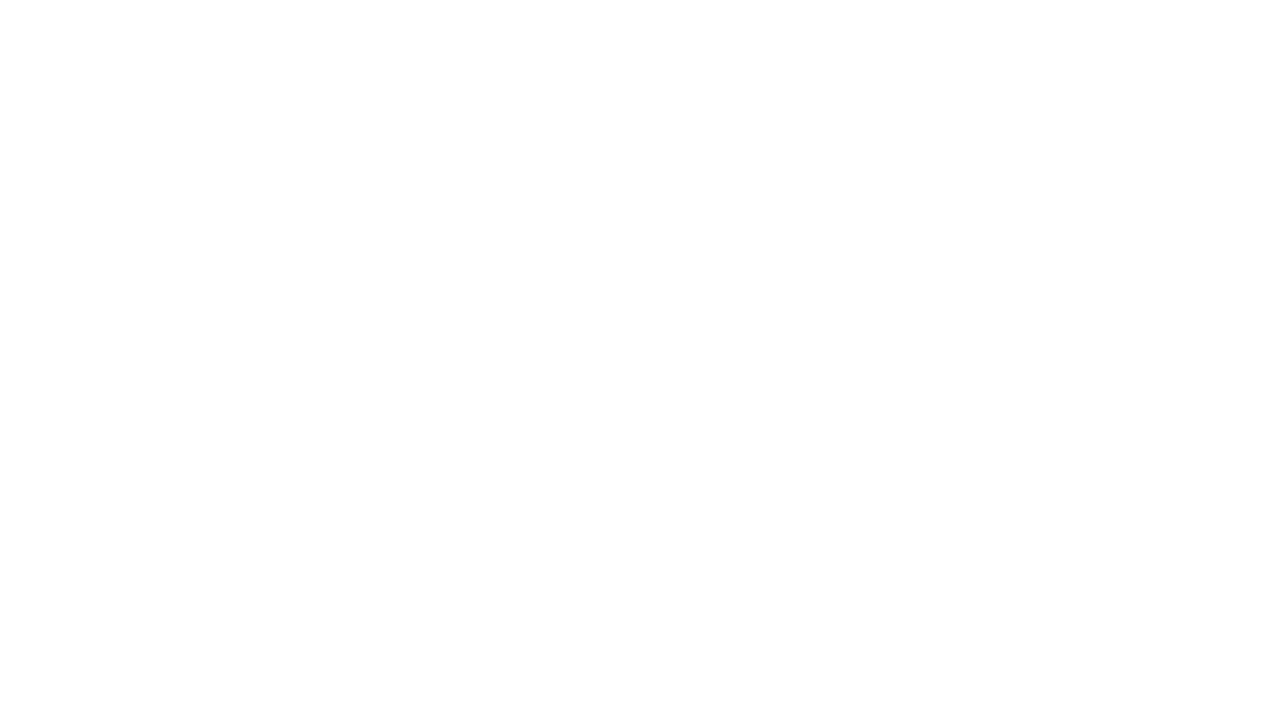
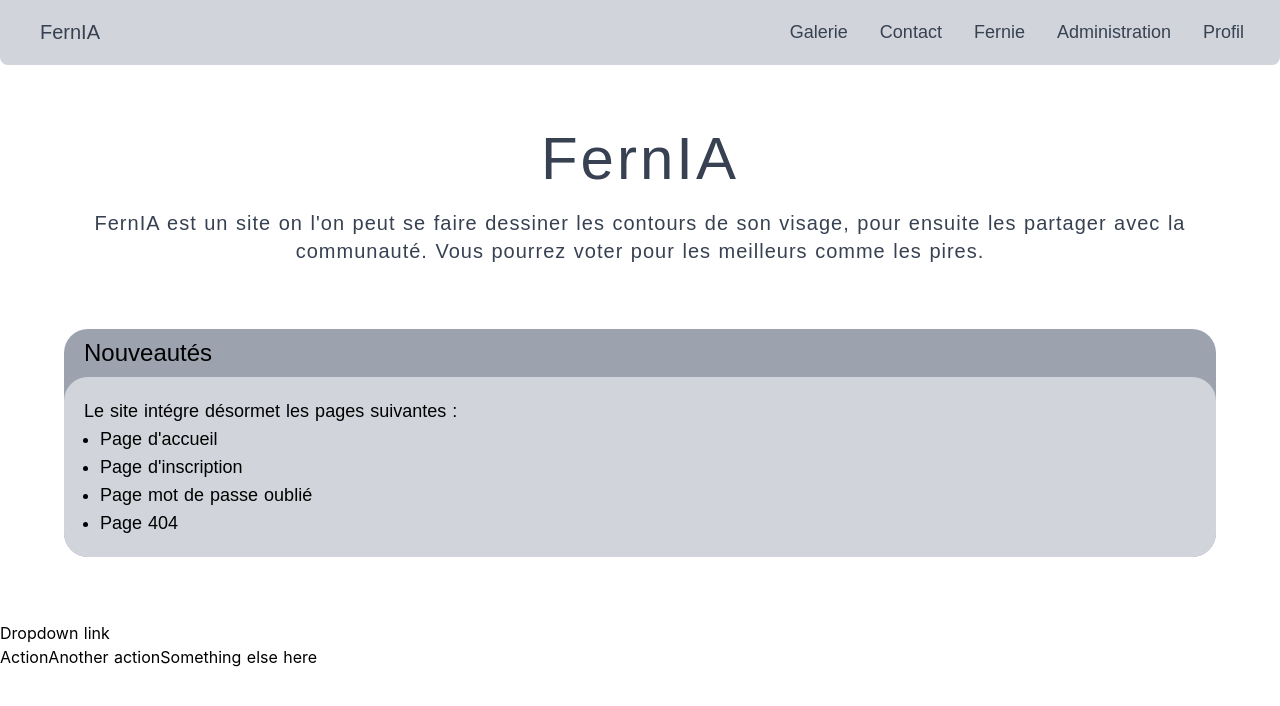
Before and after one commit to zayfix/nuxtjs, a Nuxt app: page /accueil in a window 1280 px wide. Before the commit this address had no page. Shown: the top 706 px of the page. Built offline with nearby package versions, Linux system fonts and the light colour scheme.

Commit message:
add Accueil page and modification navbar

```diff
--- a/components/navbar.vue
+++ b/components/navbar.vue
@@ -1,10 +1,10 @@
 <template>
-  <nav class="relative flex flex-wrap items-center justify-between px-2 py-3 bg-gray-300 mb-3 font-Quicksand">
+  <nav class="relative flex flex-wrap items-center justify-between px-2 py-3 bg-gray-300 mb-3 font-Quicksand rounded-b-lg">
     <div class="container px-4 mx-auto flex flex-wrap items-center justify-between">
       <div class="w-full relative flex justify-between lg:w-auto  px-4 lg:static lg:block lg:justify-start">
-        <a class="text-sm leading-relaxed inline-block mr-4 py-2 text-xl font-medium whitespace-nowrap text-white text-gray-700" href="#pablo">
+        <NuxtLink to="/accueil" class="text-sm leading-relaxed inline-block  text-xl font-medium whitespace-nowrap text-white text-gray-700">
           FernIA
-        </a>
+        </NuxtLink>
         <button class="text-white cursor-pointer text-xl leading-none px-3 py-1 border border-solid border-transparent rounded bg-transparent block lg:hidden outline-none focus:outline-none" type="button" v-on:click="toggleNavbar()">
           <svg class="w-6 h-6" xmlns="http://www.w3.org/2000/svg" fill="none" viewBox="0 0 24 24" stroke="currentColor"><path stroke-linecap="round" stroke-linejoin="round" stroke-width="2" d="M4 6h16M4 12h16M4 18h16" />
           </svg>
@@ -13,29 +13,29 @@
       <div v-bind:class="{'hidden': !showMenu, 'flex': showMenu}" class="lg:flex lg:flex-grow items-center">
         <ul class="flex flex-col lg:flex-row list-none ml-auto">
           <li class="nav-item">
-            <a class="px-3 py-2 flex items-center text-lg font-medium leading-snug text-white hover:opacity-75" href="#pablo">
+            <NuxtLink to="/galerie" class="px-3 py-2 flex items-center text-lg font-medium leading-snug text-white hover:opacity-75">
               <i class="text-lg leading-lg text-white opacity-75" /><span class="ml-2 text-gray-700">Galerie</span>
-            </a>
+            </NuxtLink>
           </li>
           <li class="nav-item">
-            <a class="px-3 py-2 flex items-center text-lg font-medium leading-snug text-white hover:opacity-75" href="#pablo">
+            <NuxtLink to="/contact" class="px-3 py-2 flex items-center text-lg font-medium leading-snug text-white hover:opacity-75">
               <i class="text-lg leading-lg text-white opacity-75" /><span class="ml-2 text-gray-700">Contact</span>
-            </a>
+            </NuxtLink>
           </li>
           <li class="nav-item">
-            <a class="px-3 py-2 flex items-center text-lg font-medium leading-snug text-white hover:opacity-75" href="#pablo">
+            <NuxtLink to="/fernie" class="px-3 py-2 flex items-center text-lg font-medium leading-snug text-white hover:opacity-75">
               <i class="text-lg leading-lg text-white opacity-75" /><span class="ml-2 text-gray-700">Fernie</span>
-            </a>
+            </NuxtLink>
           </li>
           <li class="nav-item">
-            <a class="px-3 py-2 flex items-center text-lg font-medium leading-snug text-white hover:opacity-75" href="#pablo">
+            <NuxtLink to="/administration" class="px-3 py-2 flex items-center text-lg font-medium leading-snug text-white hover:opacity-75">
               <i class="text-lg leading-lg text-white opacity-75" /><span class="ml-2 text-gray-700">Administration</span>
-            </a>
+            </NuxtLink>
           </li>
           <li class="nav-item">
-            <a class="px-3 py-2 flex items-center text-lg font-medium leading-snug text-white hover:opacity-75" href="#pablo">
+            <NuxtLink to="/profil" class="px-3 py-2 flex items-center text-lg font-medium leading-snug text-white hover:opacity-75">
               <i class="text-lg leading-lg text-white opacity-75" /><span class="ml-2 text-gray-700">Profil</span>
-            </a>
+            </NuxtLink>
           </li>
         </ul>
       </div>
--- /dev/null
+++ b/pages/accueil.vue
@@ -0,0 +1,35 @@
+<template>
+    <div class="h-screen">
+        <navbar />
+        <div class ="Content font-Quicksand justify-center text-center items-center m-16 text-gray-700 delay-1000">
+            <h1 class ="title font-medium text-6xl mb-2 tracking-wider">FernIA</h1>
+            <p class="mt-5 text-xl mb-2 tracking-wider">FernIA est un site on l'on peut se faire dessiner les contours de son visage,
+                 pour ensuite les partager avec la communauté. Vous pourrez voter pour les meilleurs comme les pires.</p>
+        </div>
+        <div class="Article font-Quicksand m-16 bg-gray-400 rounded-t-3xl rounded-b-3xl">
+            <h2 class="text-2xl p-2 ml-3">Nouveautés</h2>
+            <div class="bg-gray-300 rounded-3xl p-2 text-lg">
+                <div class="m-3 ">
+                    <p>Le site intégre désormet les pages suivantes :</p>
+                    <ul class="list-disc ml-4">
+                        <li>Page d'accueil</li>
+                        <li>Page d'inscription</li>
+                        <li>Page mot de passe oublié</li>
+                        <li>Page 404</li>
+                    </ul>
+                </div>
+            </div>
+        </div>
+        <div class="dropdown show">
+  <a class="btn btn-secondary dropdown-toggle" href="#" role="button" id="dropdownMenuLink" data-toggle="dropdown" aria-haspopup="true" aria-expanded="false">
+    Dropdown link
+  </a>
+
+  <div class="dropdown-menu" aria-labelledby="dropdownMenuLink">
+    <a class="dropdown-item" href="#">Action</a>
+    <a class="dropdown-item" href="#">Another action</a>
+    <a class="dropdown-item" href="#">Something else here</a>
+  </div>
+</div>
+    </div>
+</template>
--- a/pages/navbars.vue
+++ b/pages/navbars.vue
@@ -1,3 +1,3 @@
 <template>
-    <navbar />
+    <tempnavbar />
 </template>
```
